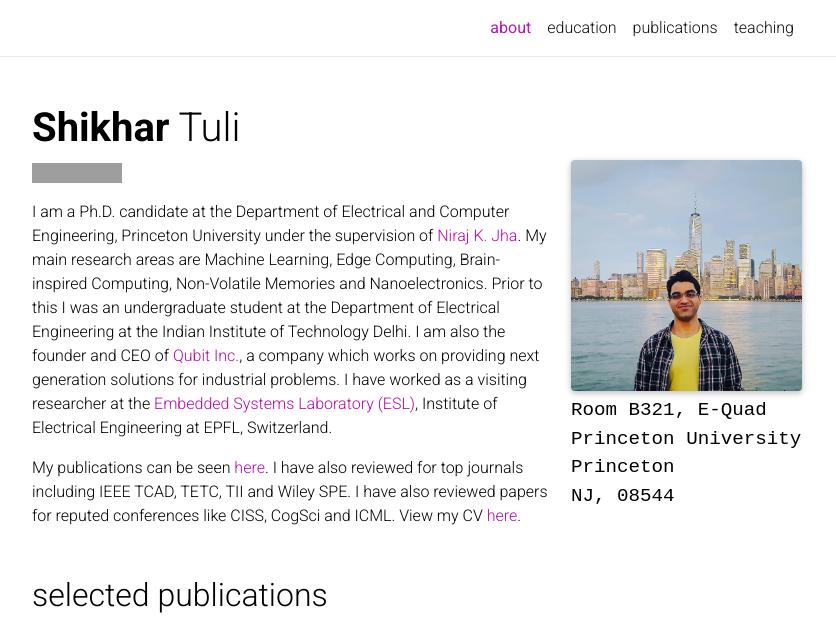
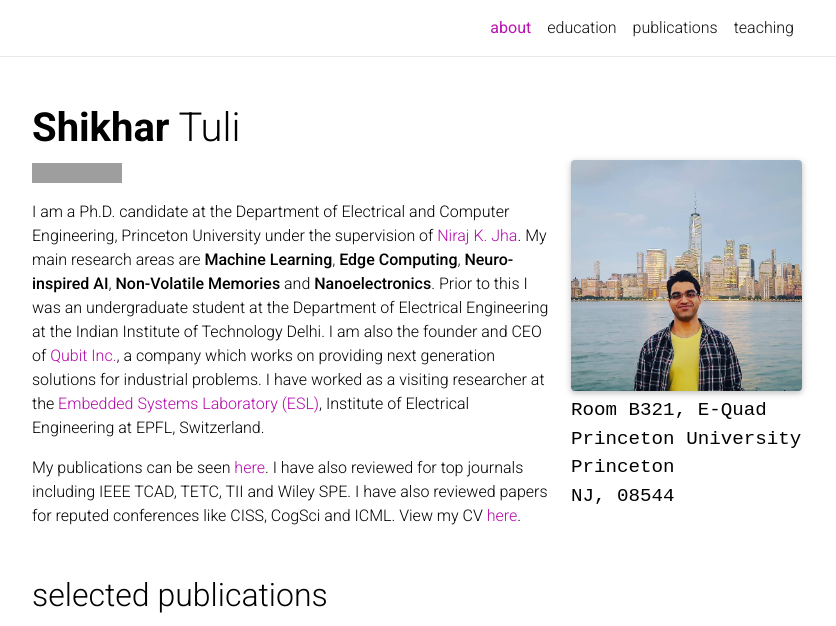
Before and after one commit to shikhartuli/shikhartuli.github.io, a Jekyll site: the page built from _pages/about.md, in a window 1280 px wide, cut to the strip 0-626 px from the top of the page. Shown: the whole strip, without its empty margins (223-1059 px from the left). Built offline with Jekyll 4.4.1, drawn with Linux system fonts in a browser that asks for light colours; nearby versions of some CDN libraries; a style sheet for code colours, icons or effects is not loaded; grey boxes are pictures that could not be loaded.

Commit message:
Update about.md

```diff
--- a/_pages/about.md
+++ b/_pages/about.md
@@ -19,6 +19,6 @@ social: true  # includes social icons at the bottom of the page
 
 [![Hits](https://hits.seeyoufarm.com/api/count/incr/badge.svg?url=https%3A%2F%2Fshikhartuli.github.io&count_bg=%23C746C0&title_bg=%23555555&icon=&icon_color=%23E7E7E7&title=hits&edge_flat=false)](https://shikhartuli.github.io)
 
-I am a Ph.D. candidate at the Department of Electrical and Computer Engineering, Princeton University under the supervision of [Niraj K. Jha](https://www.princeton.edu/~jha/). My main research areas are Machine Learning, Edge Computing, Brain-inspired Computing, Non-Volatile Memories and Nanoelectronics. Prior to this I was an undergraduate student at the Department of Electrical Engineering at the Indian Institute of Technology Delhi. I am also the founder and CEO of [Qubit Inc.](https://www.qubitinc.in/), a company which works on providing next generation solutions for industrial problems. I have worked as a visiting researcher at the [Embedded Systems Laboratory (ESL)](https://www.epfl.ch/labs/esl/), Institute of Electrical Engineering at EPFL, Switzerland.
+I am a Ph.D. candidate at the Department of Electrical and Computer Engineering, Princeton University under the supervision of [Niraj K. Jha](https://www.princeton.edu/~jha/). My main research areas are **Machine Learning**, **Edge Computing**, **Neuro-inspired AI**, **Non-Volatile Memories** and **Nanoelectronics**. Prior to this I was an undergraduate student at the Department of Electrical Engineering at the Indian Institute of Technology Delhi. I am also the founder and CEO of [Qubit Inc.](https://www.qubitinc.in/), a company which works on providing next generation solutions for industrial problems. I have worked as a visiting researcher at the [Embedded Systems Laboratory (ESL)](https://www.epfl.ch/labs/esl/), Institute of Electrical Engineering at EPFL, Switzerland.
 
 My publications can be seen [here](/publications/). I have also reviewed for top journals including IEEE TCAD, TETC, TII and Wiley SPE. I have also reviewed papers for reputed conferences like CISS, CogSci and ICML. View my CV [here](https://shikhartuli.github.io/assets/pdf/CV.pdf){:target="_blank"}.
```
